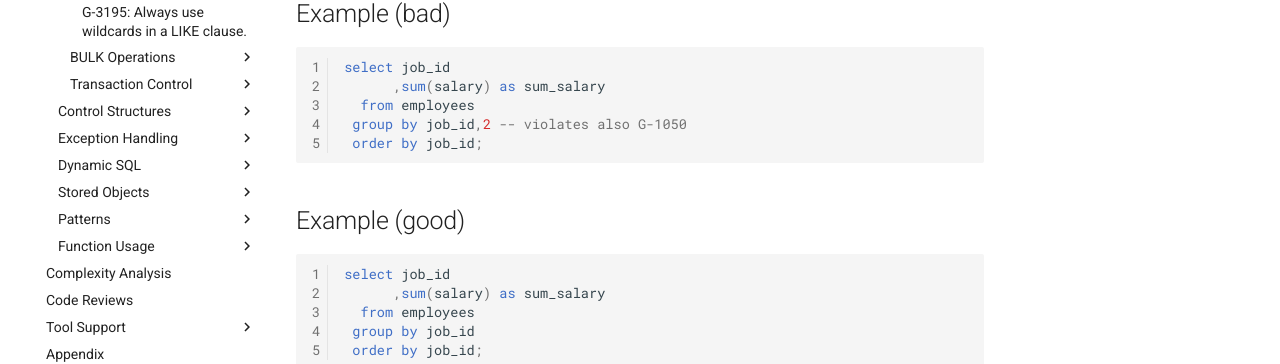
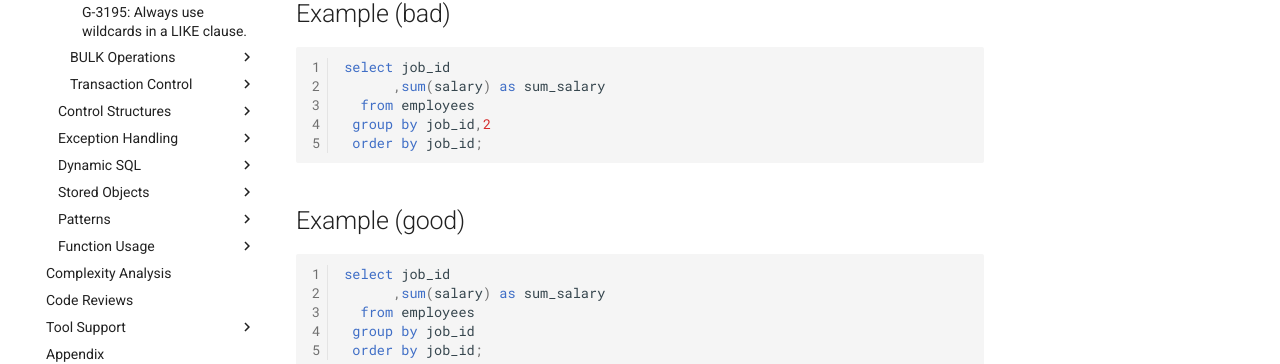
Before and after one commit to Trivadis/plsql-and-sql-coding-guidelines, an MkDocs documentation site: the page built from docs/4-language-usage/3-dml-and-sql/1-general/g-3182.md, in a window 1280 px wide and 1274 px high. Shown: the part 815-1179 px from the top of the window. Built offline with MkDocs 1.6.1 and Material for MkDocs 9.7.7, drawn with Linux system fonts in a browser that asks for light colours; comment, search, counter and statistics services are not loaded; the version menu is left out.

Commit message:
remove comment regarding G-1050 in G-3182

````diff
--- a/docs/4-language-usage/3-dml-and-sql/1-general/g-3182.md
+++ b/docs/4-language-usage/3-dml-and-sql/1-general/g-3182.md
@@ -21,7 +21,7 @@ Since the meaning of a `literal` depends on the configuration and database versi
 select job_id
       ,sum(salary) as sum_salary
   from employees
- group by job_id,2 -- violates also G-1050
+ group by job_id,2
  order by job_id;
 ```
 
````
